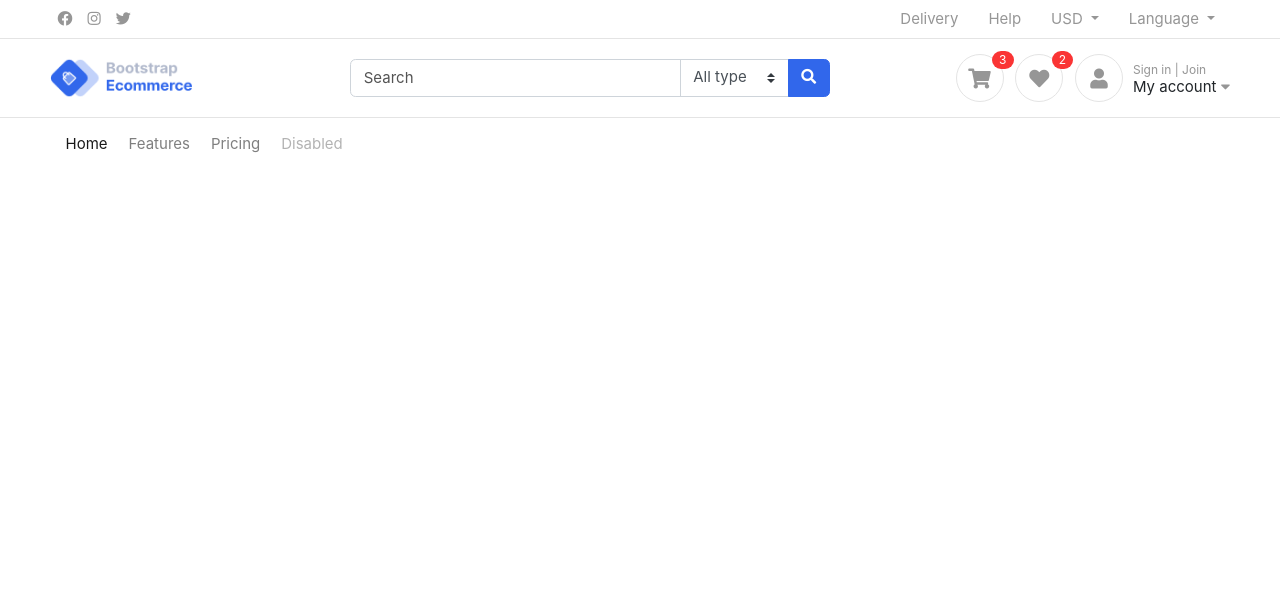
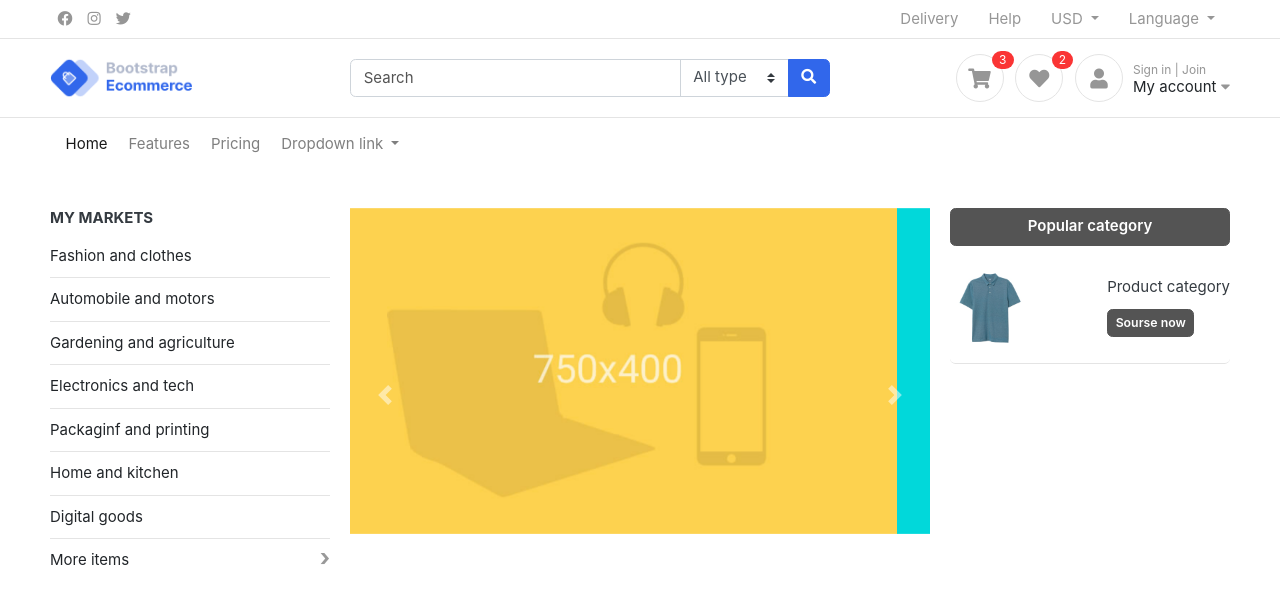
Before and after one commit to IgorMool/ecommerce, a plain HTML site: page index.html in a window 1280 px wide. Drawn offline with Linux system fonts and the light colour scheme; a web font is replaced by a local one.

Commit message:
Mission 3 complet

```diff
--- a/css/ui.css
+++ b/css/ui.css
@@ -1032,7 +1032,7 @@ a[class*='card'] {
     color: #212529; }
   .menu-category > li > a {
     display: block;
-    padding: 10px 18px; }
+    padding: 10px 0px; }
   .menu-category .submenu {
     display: none;
     margin: 0;
--- a/index.html
+++ b/index.html
@@ -134,10 +134,10 @@
         <div class="container">
             <div class="row">
               <nav class="navbar navbar-expand-lg navbar-light col-12">
-                    <button class="navbar-toggler" type="button" data-toggle="collapse" data-target="#navbarNav" aria-controls="navbarNav" aria-expanded="false" aria-label="Toggle navigation">
+                <button class="navbar-toggler" type="button" data-toggle="collapse" data-target="#navbarNavDropdown" aria-controls="navbarNavDropdown" aria-expanded="false" aria-label="Toggle navigation">
                   <span class="navbar-toggler-icon"></span>
                 </button>
-                    <div class="collapse navbar-collapse" id="navbarNav">
+                <div class="collapse navbar-collapse" id="navbarNavDropdown">
                   <ul class="navbar-nav">
                     <li class="nav-item active">
                       <a class="nav-link" href="#">Home <span class="sr-only">(current)</span></a>
@@ -148,8 +148,15 @@
                     <li class="nav-item">
                       <a class="nav-link" href="#">Pricing</a>
                     </li>
-                        <li class="nav-item">
-                          <a class="nav-link disabled" href="#" tabindex="-1" aria-disabled="true">Disabled</a>
+                    <li class="nav-item dropdown">
+                      <a class="nav-link dropdown-toggle" href="#" id="navbarDropdownMenuLink" role="button" data-toggle="dropdown" aria-haspopup="true" aria-expanded="false">
+                        Dropdown link
+                      </a>
+                      <div class="dropdown-menu" aria-labelledby="navbarDropdownMenuLink">
+                        <a class="dropdown-item" href="#">Action</a>
+                        <a class="dropdown-item" href="#">Another action</a>
+                        <a class="dropdown-item" href="#">Something else here</a>
+                      </div>
                     </li>
                   </ul>
                 </div>
@@ -157,5 +164,74 @@
             </div>
         </div>
     </header> <!-- section-header.// -->
+    <br>
+    <main class="main-content">
+      <section class="baner-section">
+        <div class="container bg-white py-3">
+          <div class="row">
+             <aside class="col-lg-3 col-md-3 flex-lg-grow-0">
+               <nav class="nav-home-aside">
+                <h6 class="title-category">MY MARKETS</h6>
+                 <ul class="menu-category">
+                   <li><a href="#">Fashion and clothes</a></li>
+                   <li><a href="#">Automobile and motors</a></li>
+                   <li><a href="#">Gardening and agriculture</a></li>
+                   <li><a href="#">Electronics and tech</a></li>
+                   <li><a href="#">Packaginf and printing</a></li>
+                   <li><a href="#">Home and kitchen</a></li>
+                   <li><a href="#">Digital goods</a></li>
+                   <li class="has-submenu">
+                      <a href="#">More items</a>
+                      <ul class="submenu">
+                        <li><a href="#">Submenu name</a></li>
+                        <li><a href="#">Great submenu</a></li>
+                        <li><a href="#">Another menu</a></li>
+                        <li><a href="#">Some others</a></li>
+                      </ul>
+                   </li>
+                 </ul>
+               </nav>
+             </aside>
+             <div id="carousel1_indicator" class="carousel slide col-lg-6 col-md-6" data-ride="carousel">
+              <ol class="carousel-indicators">
+                <li data-target="#carousel1_indicator" data-slide-to="0" class="active"></li>
+                <li data-target="#carousel1_indicator" data-slide-to="1"></li>
+                <li data-target="#carousel1_indicator" data-slide-to="2"></li>
+              </ol>
+              <div class="carousel-inner">
+                <div class="carousel-item active">
+                  <img class="d-block w-100" src="images/banners/slide1.jpg" alt="First slide">
+                </div>
+                <div class="carousel-item">
+                  <img class="d-block w-100" src="images/banners/slide2.jpg" alt="Second slide">
+                </div>
+                <div class="carousel-item">
+                  <img class="d-block w-100" src="images/banners/slide3.jpg" alt="Third slide">
+                </div>
+              </div>
+              <a class="carousel-control-prev" href="#carousel1_indicator" role="button" data-slide="prev">
+                <span class="carousel-control-prev-icon" aria-hidden="true"></span>
+                <span class="sr-only">Previous</span>
+              </a>
+              <a class="carousel-control-next" href="#carousel1_indicator" role="button" data-slide="next">
+                <span class="carousel-control-next-icon" aria-hidden="true"></span>
+                <span class="sr-only">Next</span>
+              </a>
+            </div>
+            <aside class="popular-categories col-lg-3 col-md-3 flex-lg-grow-0">
+                <h6 class="btn btn-secondary w-100">Popular category</h6>
+                <div class="card-banner border-bottom py-3 d-flex justify-content-between">
+                    <img src="./images/items/1.jpg" alt="" height="80">
+                    <div class="py-2">
+                        <p class="card-title">Product category</p>
+                        <a href="#" class="btn btn-secondary btn-sm">Sourse now</a>
+                    </div>
+                </div>
+            </aside>
+          </div>
+        </div>
+      </section>
+    </main>
+    <br>
 </body>
 </html>
```
Lines whose indentation alone changed are shown as unchanged.
